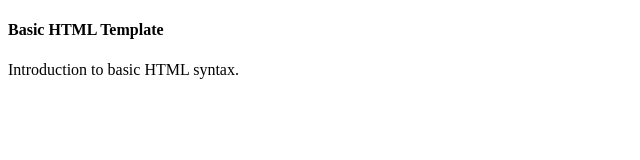
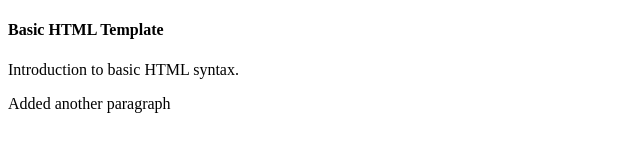
Before and after one commit to lilhack5/HTML-and-CSS-Projects, a plain HTML site: page BasicHTML.html in a window 1280 px wide. Shown: the whole page, without its empty margins (0-640 px from the left). Drawn offline with Linux system fonts and the light colour scheme.

Commit message:
paragraph added paragraph and typo

```diff
--- a/BasicHTML.html
+++ b/BasicHTML.html
@@ -3,7 +3,7 @@
 	<head>
 		<title>Basic HTML</title>
 		<meta charset="UTF-8">
-		<meta name="author" conten"Bryan">
+		<meta name="author" content"Bryan">
 	</head>
 
 	<body>
@@ -11,5 +11,6 @@
 			<h4>Basic HTML Template</h4>
 		</header>
 		<p>Introduction to basic HTML syntax.</p>
+		<p>Added another paragraph</p>
 	</body>
 </html>
```
